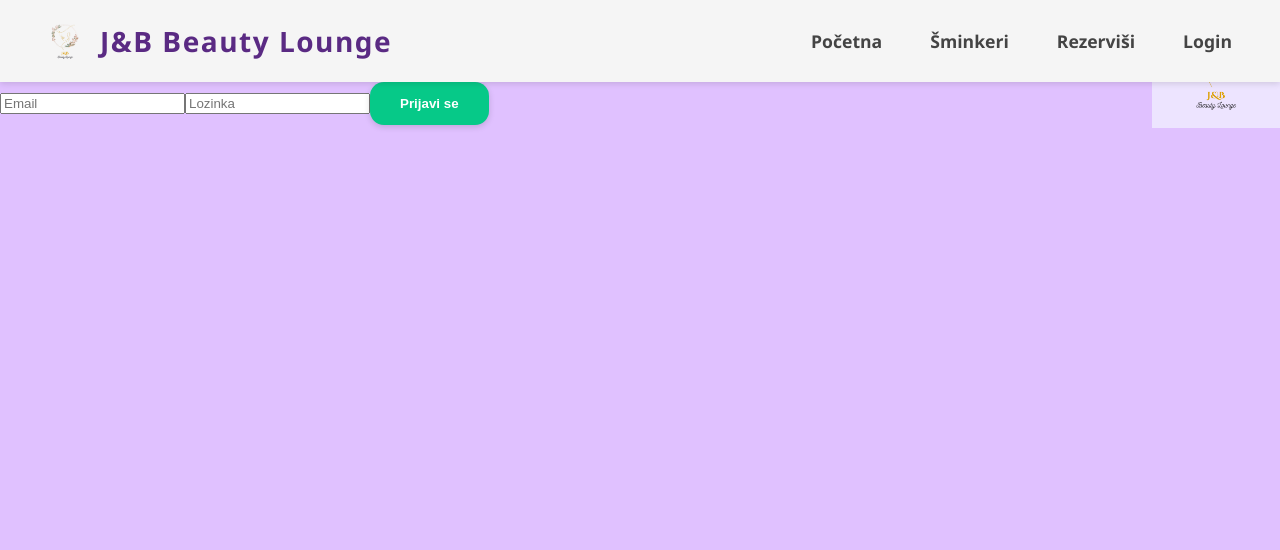
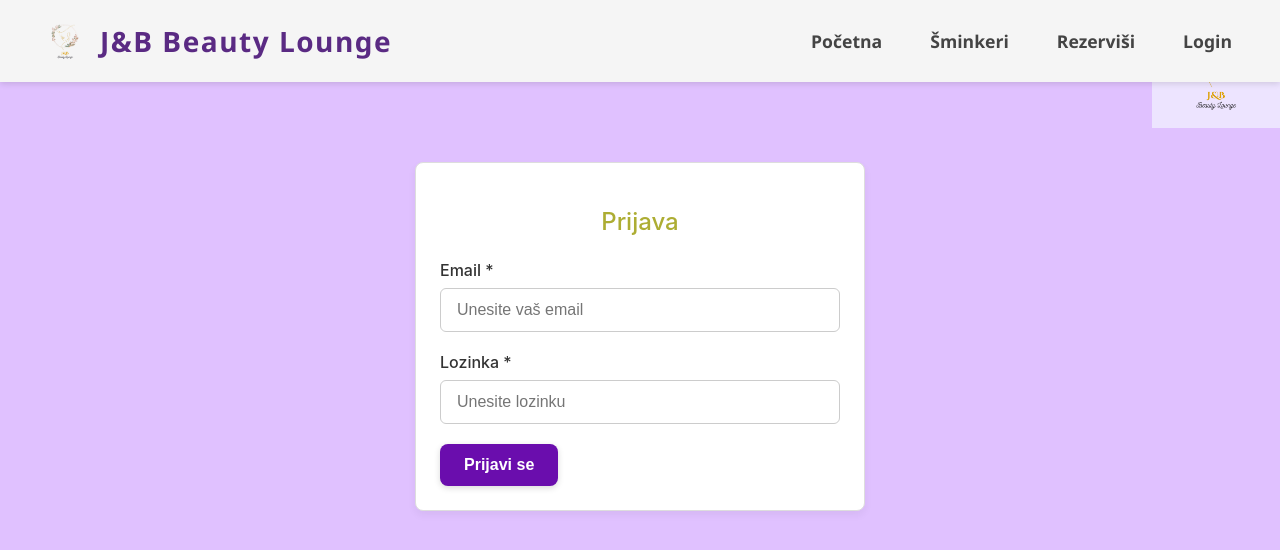
Before and after one commit to elab-development/internet-tehnologije-2024-projekat-salonlepote_20210134_20210103, a React (Create React App) app in the folder SalonLepote - React/salonlepote-react/: page /login in a window 1280 px wide. Shown: the top 550 px of the page. Built offline with nearby package versions, Linux system fonts and the light colour scheme.

Commit message:
Napravljene reusable komponente: Input i Button, primenjene na login stranici; dodata validacija za login

```diff
--- /dev/null
+++ b/SalonLepote - React/salonlepote-react/src/components/Button.jsx
@@ -0,0 +1,16 @@
+import "../styles/Button.css";
+
+function Button({ type = "button", onClick, children, variant = "primary", disabled = false }) {
+  return (
+    <button
+      type={type}
+      onClick={onClick}
+      className={`btn ${variant}`}
+      disabled={disabled}
+    >
+      {children}
+    </button>
+  );
+}
+
+export default Button;
--- /dev/null
+++ b/SalonLepote - React/salonlepote-react/src/components/Input.jsx
@@ -0,0 +1,26 @@
+import { useState } from 'react';
+import styles from '../styles/Input.css';
+
+function Input({ id, label, type = "text", value, onChange, placeholder, error, required = false }) {
+  const [focused, setFocused] = useState(false);
+
+  return (
+    <div className="input-wrapper">
+      <label htmlFor={id} className="input-label">
+        {label} {required && <span className={styles.labelRequired}>*</span>}
+      </label>
+      <input
+        id={id}
+        type={type}
+        value={value}
+        onChange={onChange}
+        placeholder={placeholder}
+        required={required}
+        className="input-field"
+      />
+      {error && <p className="input-error">{error}</p>}
+    </div>
+  );
+}
+
+export default Input;
--- a/SalonLepote - React/salonlepote-react/src/pages/Login.jsx
+++ b/SalonLepote - React/salonlepote-react/src/pages/Login.jsx
@@ -1,5 +1,11 @@
 import { useState } from "react";
 import axios from "../api/axios";
+import Input from "../components/Input";
+import Button from "../components/Button";
+
+const validateEmail = (email) => {
+    return /\S+@\S+\.\S+/.test(email);
+  };
 
 function Login() {
   const [email, setEmail] = useState("");
@@ -17,10 +23,44 @@ function Login() {
   };
 
   return (
-    <form onSubmit={handleLogin}>
-      <input type="email" value={email} onChange={(e) => setEmail(e.target.value)} placeholder="Email" />
-      <input type="password" value={password} onChange={(e) => setPassword(e.target.value)} placeholder="Lozinka" />
-      <button type="submit">Prijavi se</button>
+     <form
+      onSubmit={handleLogin}
+      style={{
+        maxWidth: "400px",
+        margin: "80px auto",
+        padding: "24px",
+        border: "1px solid #ddd",
+        borderRadius: "8px",
+        boxShadow: "0 4px 8px rgba(0,0,0,0.05)",
+        backgroundColor: "#fff",
+      }}
+    >
+      <h2 style={{ textAlign: "center", marginBottom: "24px" }}>Prijava</h2>
+
+      <Input
+        id="email"
+        label="Email"
+        type="email"
+        value={email}
+        onChange={(e) => setEmail(e.target.value)}
+        placeholder="Unesite vaš email"
+        error={!validateEmail(email) && email ? "Neispravan email format" : ""}
+        required
+      />
+
+      <Input
+        id="password"
+        label="Lozinka"
+        type="password"
+        value={password}
+        onChange={(e) => setPassword(e.target.value)}
+        placeholder="Unesite lozinku"
+        error={password.length < 6 && password ? "Lozinka je prekratka" : ""}
+        required
+      />
+
+
+    <Button type="submit">Prijavi se</Button>
     </form>
   );
 }
--- /dev/null
+++ b/SalonLepote - React/salonlepote-react/src/styles/Button.css
@@ -0,0 +1,36 @@
+.btn {
+  padding: 12px 24px;
+  font-size: 16px;
+  border: none;
+  border-radius: 8px;
+  cursor: pointer;
+  transition: background-color 0.3s ease;
+}
+
+/* Glavni stil */
+.btn.primary {
+  background-color: #6a0dad;
+  color: white;
+}
+
+.btn.primary:hover {
+  background-color: #5a009e;
+}
+
+/* Sekundarni stil */
+.btn.secondary {
+  background-color: #f0f0f0;
+  color: #333;
+  border: 1px solid #ccc;
+}
+
+.btn.secondary:hover {
+  background-color: #e0e0e0;
+}
+
+/* Disabled stanje */
+.btn:disabled {
+  background-color: #ccc;
+  color: #888;
+  cursor: not-allowed;
+}
--- /dev/null
+++ b/SalonLepote - React/salonlepote-react/src/styles/Input.css
@@ -0,0 +1,32 @@
+.input-wrapper {
+  margin-bottom: 20px;
+  display: flex;
+  flex-direction: column;
+}
+
+.input-label {
+  font-size: 16px;
+  margin-bottom: 8px;
+  color: #333;
+  font-weight: 500;
+}
+
+.input-field {
+  padding: 12px 16px;
+  font-size: 16px;
+  border: 1px solid #ccc;
+  border-radius: 6px;
+  outline: none;
+  transition: border-color 0.3s, box-shadow 0.3s;
+}
+
+.input-field:focus {
+  border-color: #805ad5;
+  box-shadow: 0 0 0 3px rgba(128, 90, 213, 0.2);
+}
+
+.input-error {
+  color: red;
+  font-size: 14px;
+  margin-top: 6px;
+}
```
